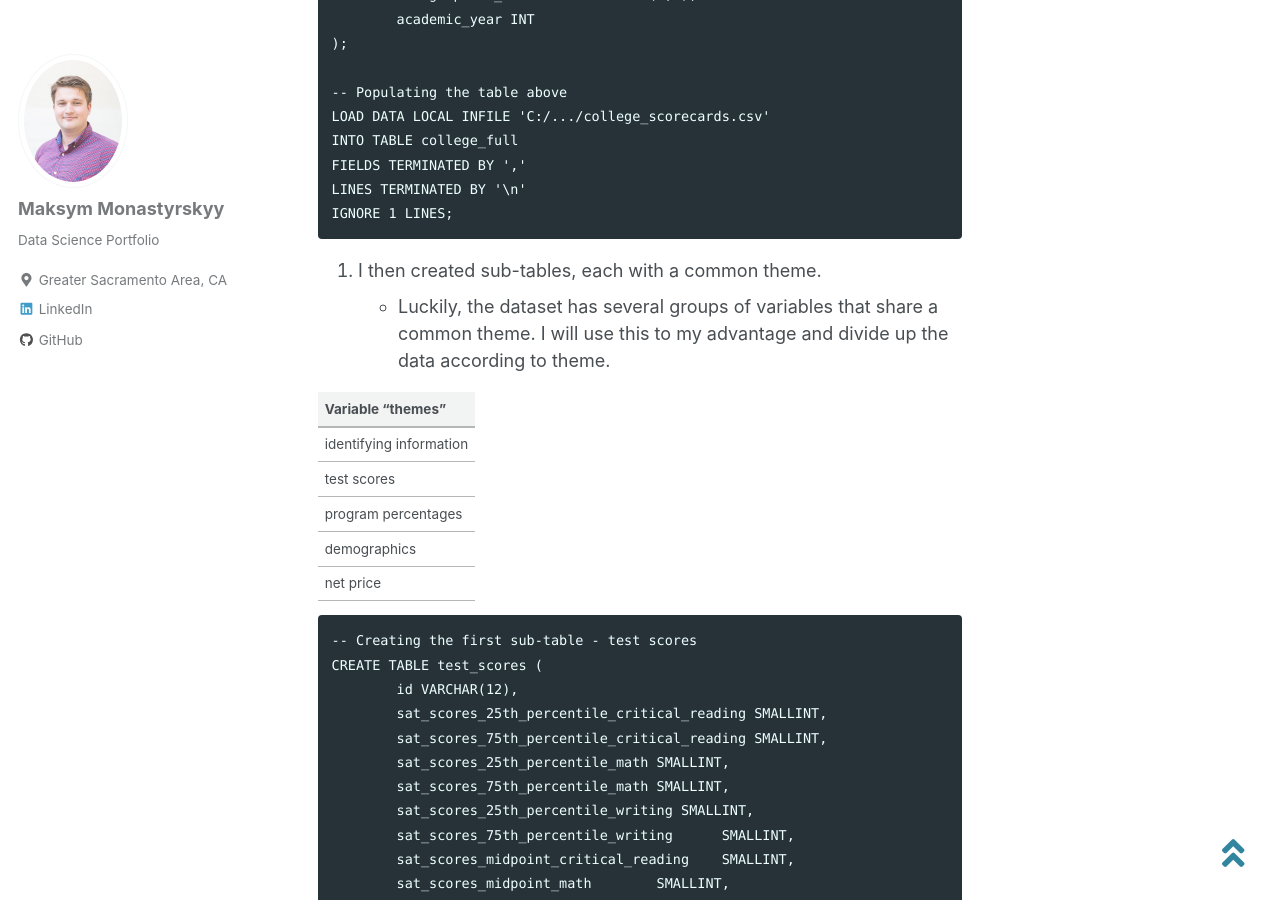
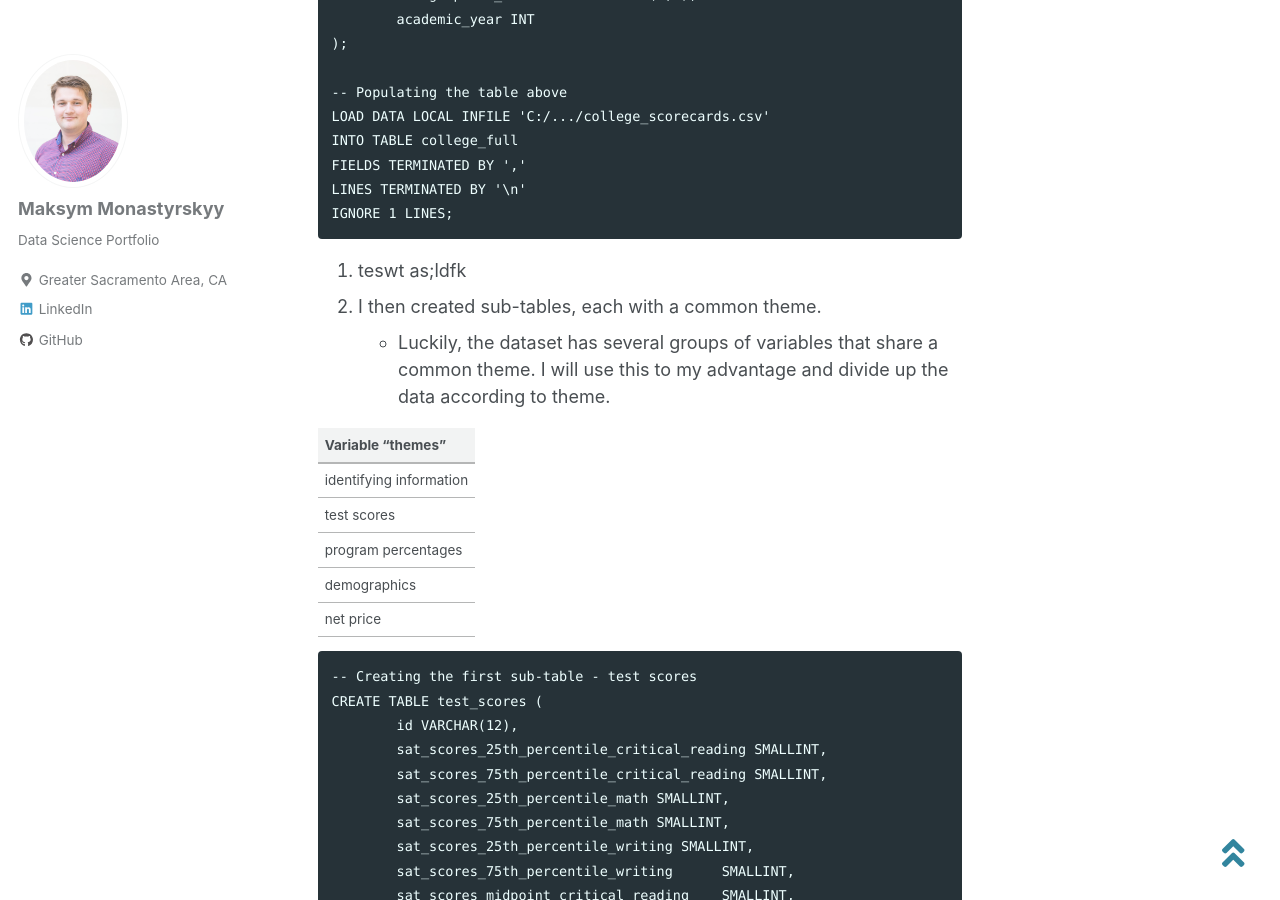
Before and after one commit to monastyrskyy/monastyrskyy.github.io, a Jekyll site: the page built from _posts/2019-6-26-collegescorecards_mysql.md, in a window 1280 px wide and 900 px high, scrolled down 3778 px. Built offline with Jekyll 4.4.1, drawn with Linux system fonts in a browser that asks for light colours; cached includes are drawn as plain includes; nearby versions of some CDN libraries.

Commit message:
sql v6 - test

````diff
--- a/_posts/2019-6-26-collegescorecards_mysql.md
+++ b/_posts/2019-6-26-collegescorecards_mysql.md
@@ -157,7 +157,7 @@ FIELDS TERMINATED BY ','
 LINES TERMINATED BY '\n'
 IGNORE 1 LINES;
 ```
-
+1. teswt as;ldfk
 2. I then created sub-tables, each with a common theme.
   - Luckily, the dataset has several groups of variables that share a common theme. I will use this to my advantage and divide up the data according to theme.
 
````
